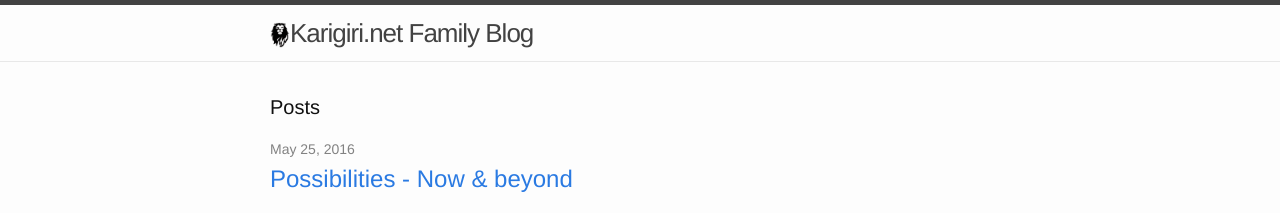
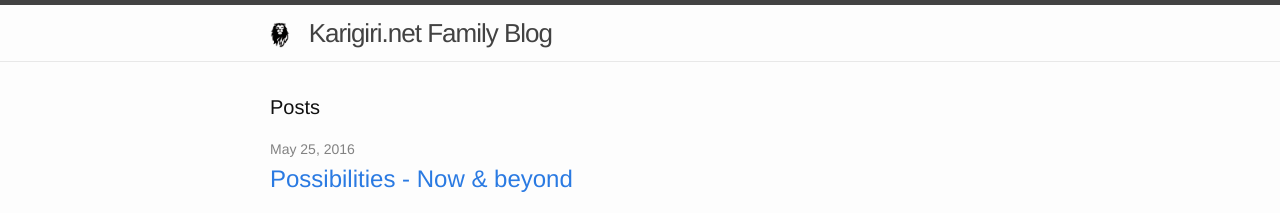
Before and after one commit to kirankn/blog.karigiri.net, a Jekyll site: the page built from index.html, in a window 1280 px wide. Shown: the top 213 px of the page. Built offline with Jekyll 4.4.1, drawn with Linux system fonts in a browser that asks for light colours.

Commit message:
Update header.html

```diff
--- a/_includes/header.html
+++ b/_includes/header.html
@@ -2,7 +2,7 @@
 
   <div class="wrapper">
 
-    <a class="site-title" href="{{ site.baseurl }}/"><img src="/images/icon.png" width="20">{{ site.title }}</a>
+    <a class="site-title" href="{{ site.baseurl }}/"><img src="/images/icon.png" width="20"> &nbsp;&nbsp;{{ site.title }}</a>
 
     <nav class="site-nav">
       <a href="#" class="menu-icon">
```
